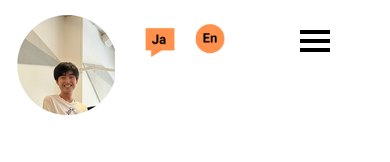
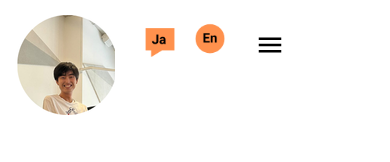
Before and after one commit to Sochan2/my-portfolio-react, a React (Create React App) app: page / in a window 390 px wide. Shown: the top 162 px of the page. Built offline with nearby package versions, Linux system fonts and the light colour scheme.

Commit message:
Add hamberger menu and work well

```diff
--- a/package.json
+++ b/package.json
@@ -9,6 +9,7 @@
     "@testing-library/user-event": "^13.5.0",
     "react": "^19.0.0",
     "react-dom": "^19.0.0",
+    "react-icons": "^5.5.0",
     "react-router-dom": "^6.30.0",
     "react-scripts": "5.0.1",
     "sweetalert2": "^11.17.2",
--- a/src/App.css
+++ b/src/App.css
@@ -97,6 +97,7 @@ nav a::after {
     color: #333;
     position: relative;
     text-decoration: none;
+    z-index: 1;
   }
 
 
@@ -110,11 +111,15 @@ nav a::after {
     font-size: 22px;
   }
 
-  .hamberger{
-    display:none;
-    cursor:pointer;
-    padding: 10px;
-  }
+  .mobile-navigation{
+    display: none;
+}
+
+.desktop-navigation{
+  color:#333;
+}
+
+
 
   .bar{
     display:block;
@@ -395,6 +400,8 @@ select{
 }
 
 @media(max-width:760px){
+
+
   .hamberger{
     grid-area: hamberger;
     display:block;
@@ -425,15 +432,11 @@ select{
   }
 
   .nav-menu{
-    position:fixed;
-    right:100%;
-    background-color: #fff;
+    display:flex;
     text-align: center;
-    left: 100%;
-    width:100%;
+    width:35%;
     top:70px;
-    height:70%;
-    flex-direction: column;
+   flex-direction: column;
     color:#333;
 
   }
@@ -442,7 +445,64 @@ select{
     color:#333;
   }
 
-  .nav-menu.active{
-    left:0;
-  }
+
+
+  /*hamberger*/
+
+  .desktop-navigation{
+    display: none;
 }
+
+.mobile-navigation{
+  grid-area: hamberger;
+   display: flex;
+}
+
+.nav-menu.active {
+  grid-area: hamberger;
+  display: block;
+  flex-direction: column;
+  background-color: #fff;
+  box-shadow: rgba(99, 99, 99, 0.2) 0px 2px 8px 0px;
+  margin-left: 60px;
+  width: 300px;
+  right: -50px;
+
+
+
+  height:15em;
+  z-index: 0;
+  position:relative;
+  margin-bottom: 30px;
+  top:-40px;
+
+
+
+
+}
+
+.nav-menu.active a{
+  grid-area: hamberger;
+  color:#333;
+  justify-content: flex-end;
+
+}
+
+.nav-menu.active ul{
+  margin-left: 6em;
+}
+
+.HamburgerMenu{
+position: absolute;
+top:30px;
+
+}
+
+.nav-menu a{
+
+}
+
+
+
+
+}
--- a/src/components/ContactSection.js
+++ b/src/components/ContactSection.js
@@ -1,5 +1,7 @@
 import React from "react";
 import Swal from 'sweetalert2'
+import Header from "./header";
+import Footer from "./footer";
 
 export default function ContactSection(){
 
@@ -42,6 +44,8 @@ export default function ContactSection(){
   };
 
   return(
+  <>
+<Header />
 <form onSubmit={onSubmit}>
   <h2>Contact Form</h2>
   <div className="name_mail">
@@ -73,6 +77,9 @@ export default function ContactSection(){
           <button type="submit" name="submit">Submit</button>
         </div>
 </form>
+
+<Footer />
+</>
   );
 
 }
--- /dev/null
+++ b/src/components/desktopNav.js
@@ -0,0 +1,10 @@
+import React from 'react';
+import NavLinks from './navLinks';
+
+export default function DesktopNav(){
+  return(
+  <nav className="desktop-navigation">
+     <NavLinks />
+    </nav>
+  );
+}
--- a/src/components/header.js
+++ b/src/components/header.js
@@ -1,28 +1,19 @@
 import React from 'react';
-import { Link } from "react-router-dom";
+
+import DesktopNav from './desktopNav';
+import MobileNav from './mobileNav';
 export default function Header(){
+
   return(
     <>
   <header>
     <img src="img/profile.png" alt="soki's profile logo"/>
-    <nav>
-      <ul className="nav-menu">
-        <li><Link to ="/" className="nav-link">Home</Link></li>
-        <li><Link to ="/about" className="nav-link">About Us</Link></li>
-        <li><Link to ="/work" className="nav-link">Work</Link></li>
-        <li><Link to ="/contact" className="nav-link">Contact</Link></li>
-
-      </ul>
-    </nav>
+    <DesktopNav />
+    <MobileNav />
 
     <div className="language">
       <a href="index_ja.html"><img src="img/japanese_language.png" alt="Japanese language icon"/></a>
       <a href="index.html"><img src="img/english_language.png" alt="English language icon"/></a>
-    </div>
-    <div className="hamberger">
-      <span className="bar"></span>
-      <span className="bar"></span>
-      <span className="bar"></span>
     </div>
 
 
--- /dev/null
+++ b/src/components/mobileNav.js
@@ -0,0 +1,26 @@
+import React from 'react';
+import NavLinks from './navLinks';
+import {MdOutlineMenu} from 'react-icons/md';
+import { useState } from "react";
+
+
+
+export default function MobileNav(){
+
+  const [click, setClick] = useState(false);
+
+
+  return(
+    <nav className="mobile-navigation">
+      <MdOutlineMenu
+        className={`HamburgerMenu ${click ? "active" : ""}`}
+        size="30px"
+        color="black"
+        onClick={() => setClick(!click)}
+      />
+      <div className={`nav-menu ${click ? "active" : ""}`}>
+        {click && <NavLinks />}
+      </div>
+    </nav>
+  );
+}
--- /dev/null
+++ b/src/components/navLinks.js
@@ -0,0 +1,15 @@
+import React from 'react';
+import { Link } from "react-router-dom";
+export default function NavLinks(){
+  return(
+  <nav>
+      <ul className="nav-menu">
+        <li><Link to ="/" className="nav-link">Home</Link></li>
+        <li><Link to ="/about" className="nav-link">About Us</Link></li>
+        <li><Link to ="/work" className="nav-link">Work</Link></li>
+        <li><Link to ="/contact" className="nav-link">Contact</Link></li>
+
+      </ul>
+    </nav>
+  );
+}
```
Also changed, not shown: 1 other file (tests, documents, lock files or other folders).
